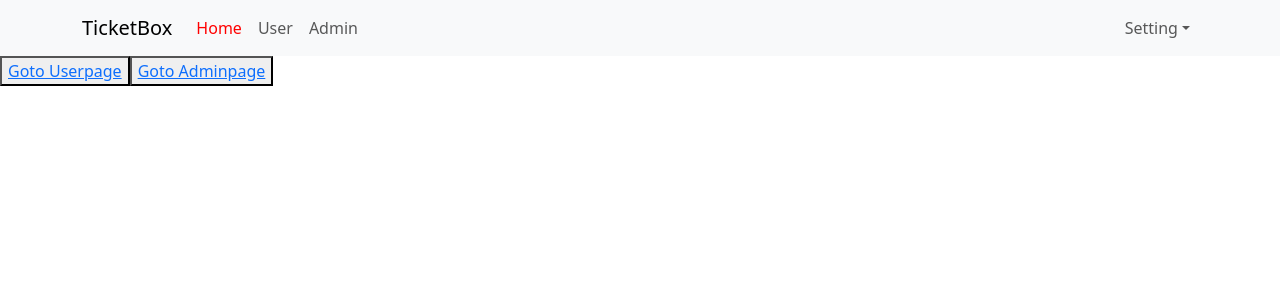
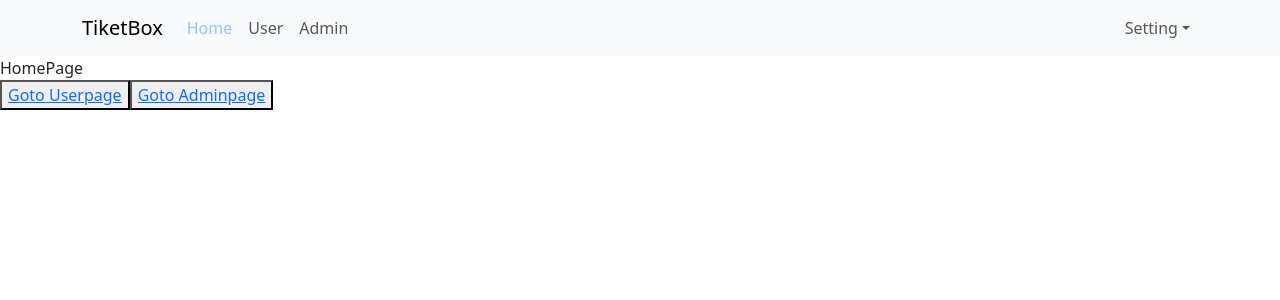
Before and after one commit to thuynguyentvt333/reactvideo1, a React (Create React App) app: page / in a window 1280 px wide. Shown: the top 300 px of the page. Built offline with nearby package versions, Linux system fonts and the light colour scheme.

Commit message:
video 52 active link navlink, nested rountes

```diff
--- a/src/App.scss
+++ b/src/App.scss
@@ -11,7 +11,7 @@ body {
     .navbar-nav {
       .nav-link{
       &.active{
-        color: red;
+        color: rgb(148, 197, 247);
     // .navbar-nav .nav-link.active{
     //   color: red;
     // }
--- a/src/components/Header/Header.js
+++ b/src/components/Header/Header.js
@@ -7,7 +7,8 @@ const Header = () => {
   return (
     <Navbar expand="lg" className="bg-body-tertiary">
       <Container>
-        <Navbar.Brand href="#home">TicketBox</Navbar.Brand>
+        {/* <Navbar.Brand href="#home">TicketBox</Navbar.Brand> */}
+        <NavLink to="/" className='navbar-brand'>TiketBox</NavLink>
         <Navbar.Toggle aria-controls="basic-navbar-nav" />
         <Navbar.Collapse id="basic-navbar-nav">
           <Nav className="me-auto">
--- /dev/null
+++ b/src/components/Home/Homepage.js
@@ -0,0 +1,6 @@
+const HomePage= (props)=>{
+    return(
+        <div className="HomePage_container">HomePage</div>
+    )
+}
+export default HomePage;
--- a/src/index.js
+++ b/src/index.js
@@ -11,6 +11,7 @@ import {
 } from "react-router-dom";
 import User from './components/User/User';
 import Admin from './components/Admin/Admin';
+import HomePage from './components/Home/Homepage';
 
 
 
@@ -21,9 +22,11 @@ root.render(
   <BrowserRouter>
   <Routes>
     <Route path ="/" element ={ <App />}>
+      <Route index element={<HomePage></HomePage>}/>
     <Route path ="users" element ={ <User />}/>
     <Route path ="admins" element ={ <Admin />}/>
     </Route>
+
   </Routes>
 
   </BrowserRouter>
```
